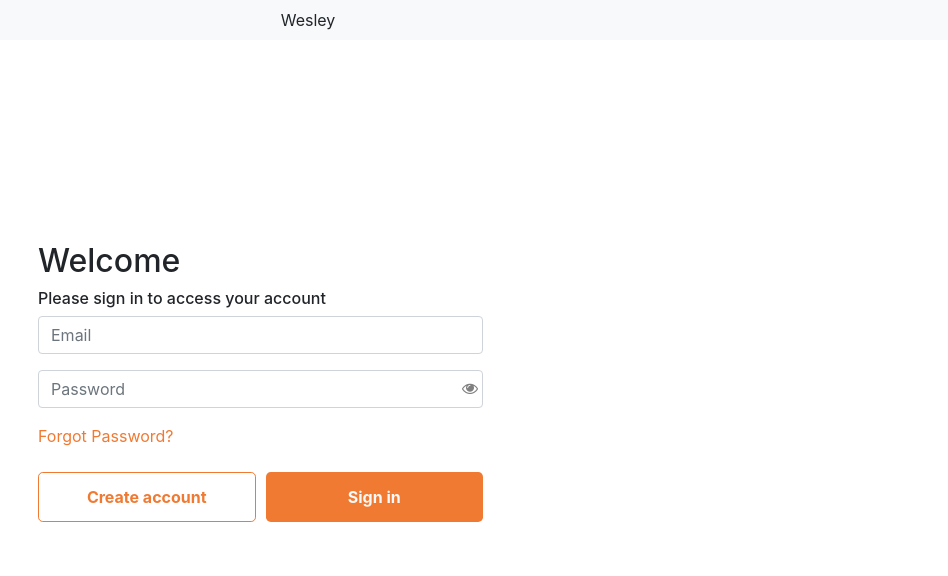
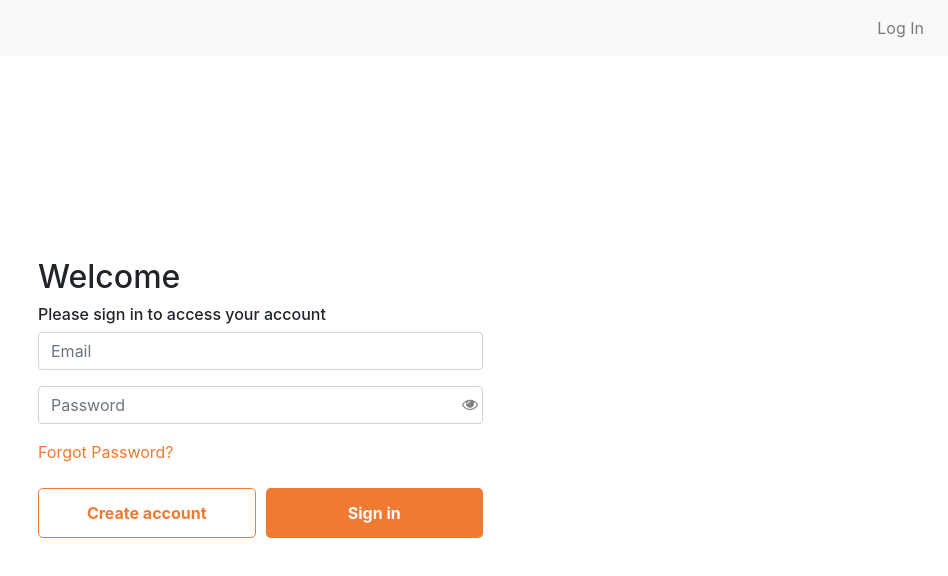
Before and after one commit to wesleyyw8/westeckro, an Angular app: page /login in a window 1280 px wide. Shown: the top 576 px of the page, without its empty margins (332-1280 px from the left). Built offline with nearby package versions, Linux system fonts and the light colour scheme.

Commit message:
autentication and guard working

```diff
--- a/src/app/app-routing.module.ts
+++ b/src/app/app-routing.module.ts
@@ -2,17 +2,19 @@ import { NgModule } from '@angular/core';
 import { Routes, RouterModule } from '@angular/router';
 import { LoginComponent } from './login/login.component';
 import { CongratulationsComponent } from './congratulations/congratulations.component';
+import { AuthGuard } from './login/auth.guard';
 
 const routes: Routes = [{
   path: 'login',
   component: LoginComponent
 }, {
   path: 'congratulations',
+  canActivate: [AuthGuard],
   component: CongratulationsComponent
 }, {
-  path: '', redirectTo: 'login', pathMatch: 'full' ,
+  path: '', redirectTo: 'congratulations', pathMatch: 'full' ,
 }, {
-  path: '**', redirectTo: 'login'
+  path: '**', redirectTo: 'congratulations'
 }];
 
 @NgModule({
--- a/src/app/app.component.html
+++ b/src/app/app.component.html
@@ -1,7 +1,14 @@
-<nav class="navbar navbar-expand-sm bg-light justify-content-center">
-  <ul class="navbar-nav">
-    <li class="nav-item">
-      Wesley
+<nav class="navbar navbar-expand navbar-light bg-light">
+  <ul class="navbar-nav ml-auto">
+    <li class="nav-item"
+        *ngIf="!isLoggedIn">
+      <a class="nav-link"
+      [routerLink]="['/login']">Log In</a>
+    </li>
+    <li class="nav-item"
+        *ngIf="isLoggedIn">
+      <a class="nav-link"
+         (click)="logOut()">Log Out</a>
     </li>
   </ul>
 </nav>
--- a/src/app/app.component.ts
+++ b/src/app/app.component.ts
@@ -1,4 +1,6 @@
 import { Component } from '@angular/core';
+import { AuthService } from './login/auth.service';
+import { Router } from '@angular/router';
 
 @Component({
   selector: 'app-root',
@@ -6,5 +8,13 @@ import { Component } from '@angular/core';
   styleUrls: ['./app.component.less']
 })
 export class AppComponent {
-  title = 'teckrowes';
+  constructor(private authService: AuthService, private router: Router) {}
+  get isLoggedIn(): boolean {
+    return this.authService.isLoggedIn;
+  }
+
+  logOut(): void {
+    this.authService.logout();
+    this.router.navigateByUrl('/login');
+  }
 }
--- /dev/null
+++ b/src/app/login/auth.guard.ts
@@ -0,0 +1,26 @@
+import { AuthService } from './auth.service';
+import { Injectable } from '@angular/core';
+import { ActivatedRouteSnapshot, RouterStateSnapshot, UrlTree, CanActivate, Router, Route } from '@angular/router';
+import { Observable } from 'rxjs';
+
+@Injectable({
+  providedIn: 'root'
+})
+export class AuthGuard implements CanActivate {
+  constructor(private authService: AuthService, private router: Router) {
+
+  }
+  canActivate(
+    next: ActivatedRouteSnapshot,
+    state: RouterStateSnapshot): Observable<boolean | UrlTree> | Promise<boolean | UrlTree> | boolean | UrlTree {
+      return this.checkUserLoggedIn(state .url);
+  }
+
+  checkUserLoggedIn(url: string) {
+    if (this.authService.isLoggedIn) {
+      return true;
+    }
+    this.router.navigate(['/login']);
+    return false;
+  }
+}
--- /dev/null
+++ b/src/app/login/auth.service.ts
@@ -0,0 +1,26 @@
+import { Injectable } from '@angular/core';
+import { User } from './user';
+
+@Injectable({
+  providedIn: 'root'
+})
+export class AuthService {
+  currentUser: User;
+
+  constructor() { }
+
+  get isLoggedIn(): boolean {
+    return !!this.currentUser;
+  }
+
+  logIn(user: User): void {
+    this.currentUser = {
+      email: user.email,
+      password: user.password
+    };
+  }
+
+  logout(): void {
+    this.currentUser = null;
+  }
+}
--- a/src/app/login/login.component.ts
+++ b/src/app/login/login.component.ts
@@ -2,6 +2,7 @@ import { Component, OnInit } from '@angular/core';
 import { FormGroup, FormBuilder, Validators, ValidatorFn, AbstractControl, NgForm } from '@angular/forms';
 import { User } from './user';
 import { Router } from '@angular/router';
+import { AuthService } from './auth.service';
 @Component({
   selector: 'app-login',
   templateUrl: './login.component.html',
@@ -12,7 +13,9 @@ export class LoginComponent implements OnInit {
   isPasswordVisible: boolean = true;
   user = new User();
 
-  constructor(private fb: FormBuilder, private router: Router) { }
+  constructor(private fb: FormBuilder,
+              private router: Router,
+              private authService: AuthService) { }
 
   ngOnInit() {
     this.loginForm = this.fb.group({
@@ -39,6 +42,11 @@ export class LoginComponent implements OnInit {
 
   save(form: NgForm) {
     if (this.loginForm.valid) {
+      this.user = {
+        email: this.loginForm.value.email,
+        password: this.loginForm.value.password
+      };
+      this.authService.logIn(this.user);
       this.router.navigate(['/congratulations']);
     }
   }
--- a/src/app/login/user.ts
+++ b/src/app/login/user.ts
@@ -1,7 +1,7 @@
 export class User {
 
   constructor(
-    public firstName = '',
+    public email = '',
     public password = ''
     ) { }
 }
```
Also changed, not shown: 1 other file (tests, documents, lock files or other folders).
